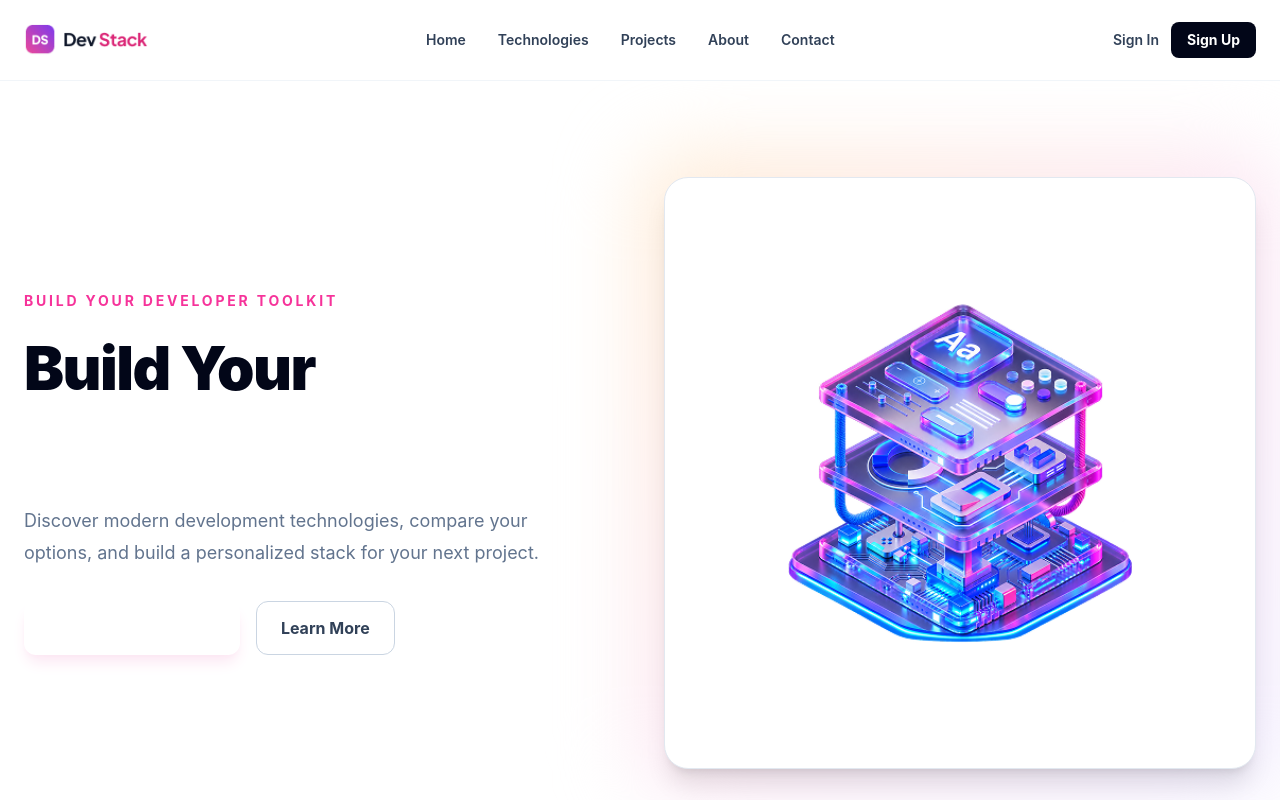
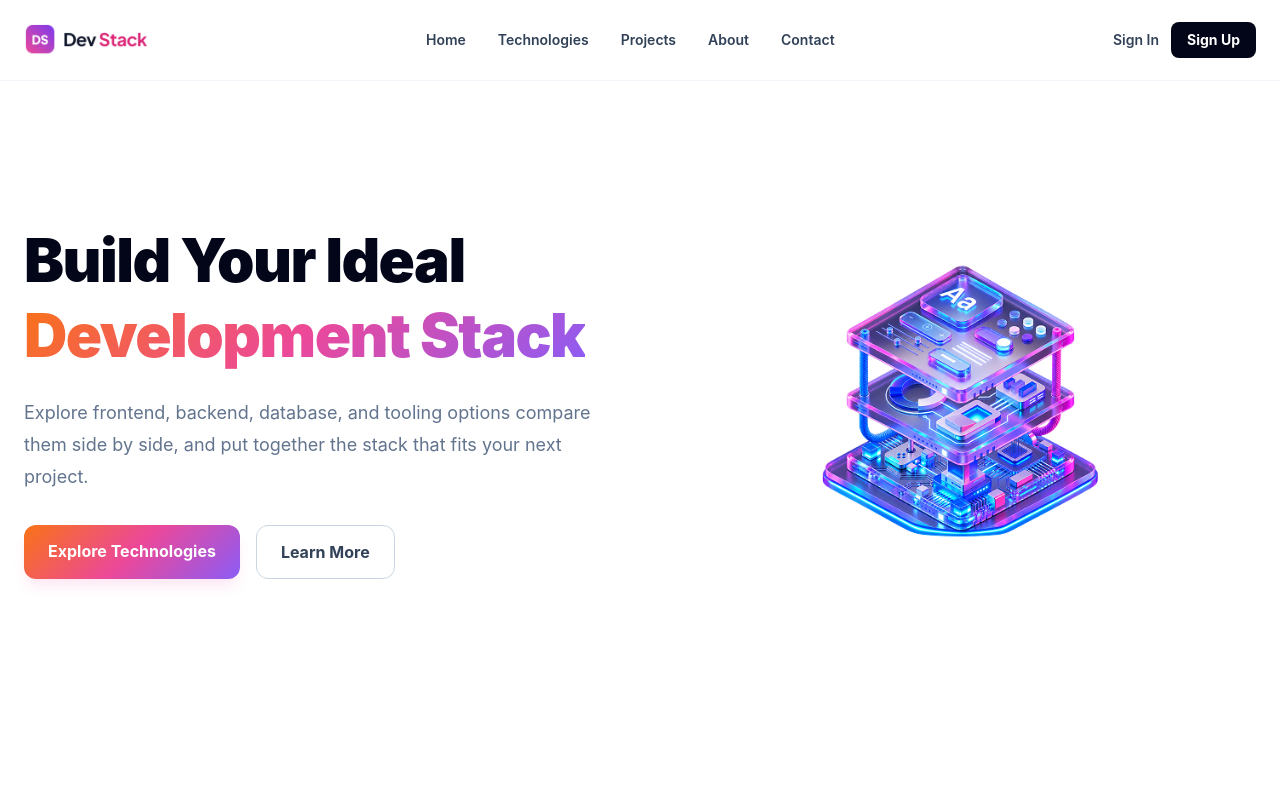
Before and after one commit to tasdid2222019/dev-stack, a React (Vite) app: page / in a window 1280 px wide. Shown: the top 800 px of the page. Built offline with nearby package versions, Linux system fonts and the light colour scheme.

Commit message:
Fixed hero gradient rendering and layout

```diff
--- a/src/components/Footer.tsx
+++ b/src/components/Footer.tsx
@@ -8,8 +8,7 @@ function Footer() {
           <img src={logo} alt="Dev Stack" className="h-8 w-auto" />
 
           <p className="mt-5 max-w-md leading-7 text-slate-500">
-            A modern technology toolkit for developers who want to explore,
-            compare, and build their perfect development stack.
+            Curated tools, technologies, and resources for developers building modern softwares.
           </p>
 
           <div className="mt-6 flex gap-5">
--- a/src/components/Hero.tsx
+++ b/src/components/Hero.tsx
@@ -5,28 +5,27 @@ function Hero() {
     <section id="home" className="overflow-hidden px-6 py-16 sm:py-20 lg:py-24">
       <div className="mx-auto grid max-w-7xl items-center gap-12 lg:grid-cols-2">
         <div>
-          <p className="mb-5 text-sm font-bold uppercase tracking-[0.2em] text-pink-500">
-            Build Your Developer Toolkit
-          </p>
+
 
           <h1 className="max-w-2xl text-4xl font-black leading-tight tracking-tight text-slate-950 sm:text-5xl lg:text-6xl">
-            Build Your
+            Build Your Ideal
+            <br />
             <span
-              className="ml-2 bg-[var(--gradient-primary)] bg-clip-text text-transparent"
+              className="bg-[image:var(--gradient-primary)] bg-clip-text text-transparent"
             >
-              Perfect Dev Stack
+              Development Stack
             </span>
           </h1>
 
           <p className="mt-6 max-w-xl text-base leading-8 text-slate-500 sm:text-lg">
-            Discover modern development technologies, compare your options,
-            and build a personalized stack for your next project.
+            Explore frontend, backend, database, and tooling options compare them side by side,
+             and put together the stack that fits your next project.
           </p>
 
           <div className="mt-8 flex flex-wrap gap-4">
             <a
               href="#technologies"
-              className="rounded-xl bg-[var(--gradient-primary)] px-6 py-3.5 font-bold text-white shadow-lg shadow-pink-100 transition hover:-translate-y-0.5"
+              className="rounded-xl bg-[image:var(--gradient-primary)] px-6 py-3.5 font-bold text-white shadow-lg shadow-pink-100 transition hover:-translate-y-0.5"
             >
               Explore Technologies
             </a>
@@ -40,16 +39,12 @@ function Hero() {
           </div>
         </div>
 
-        <div className="relative">
-          <div className="absolute -inset-6 rounded-[3rem] bg-gradient-to-br from-orange-100 via-pink-100 to-violet-100 blur-2xl" />
-
-          <div className="relative overflow-hidden rounded-3xl border border-slate-200 bg-white p-4 shadow-xl">
-            <img
-              src={banner}
-              alt="Development technology stack"
-              className="w-full rounded-2xl object-cover"
-            />
-          </div>
+                <div className="relative">
+          <img
+            src={banner}
+            alt="Development technology stack"
+            className="mx-auto w-full max-w-md object-contain"
+          />
         </div>
       </div>
     </section>
```
